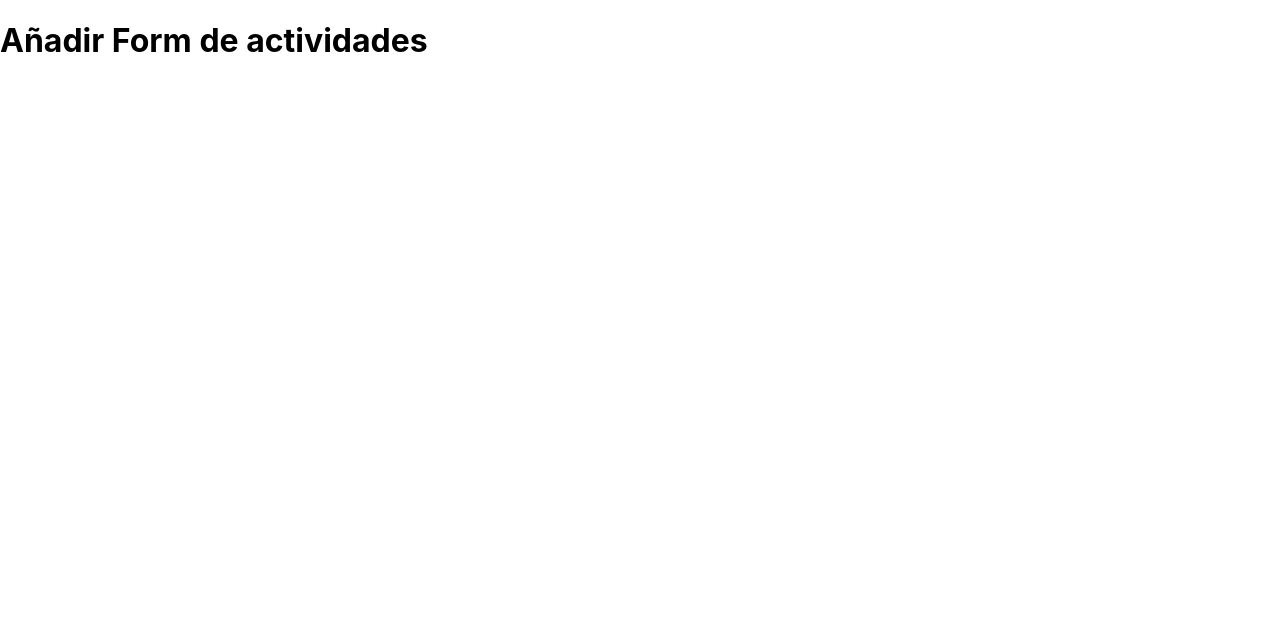
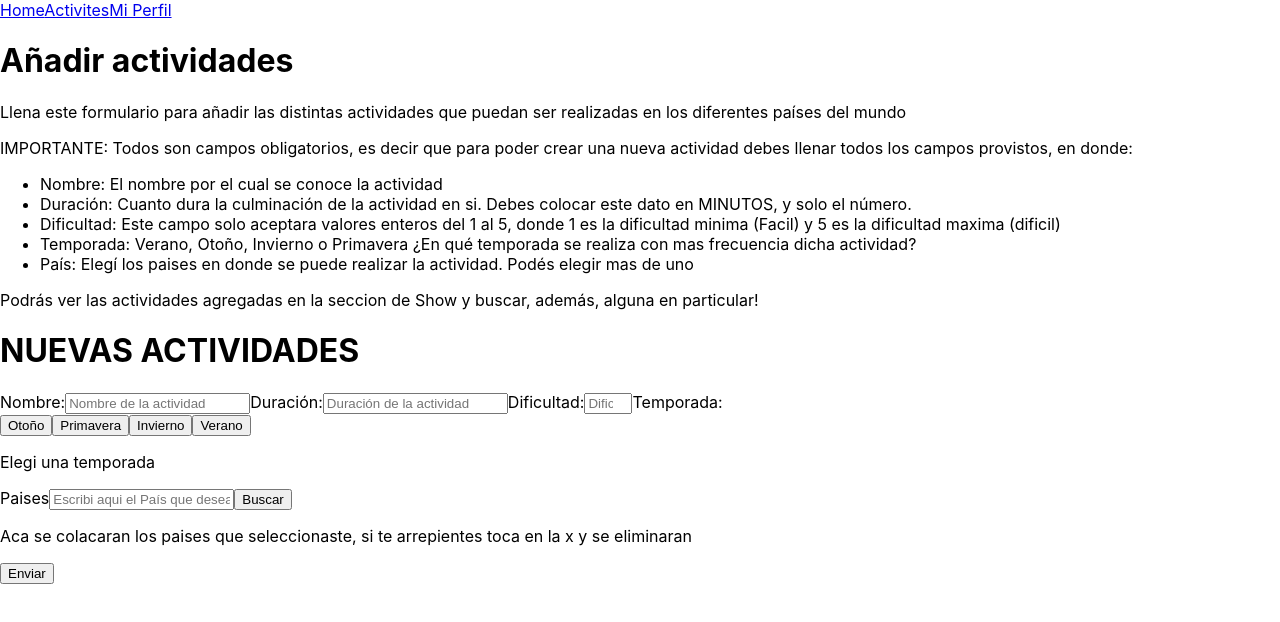
Before and after one commit to JosseMoyano/Countries, a React (Create React App) app in the folder client/: page /activities/add in a window 1280 px wide. Shown: the top 622 px of the page. Built offline with nearby package versions, Linux system fonts and the light colour scheme.

Commit message:
Frontend in process

```diff
--- a/client/src/App.js
+++ b/client/src/App.js
@@ -10,14 +10,16 @@ import MiPerfil from './views/mi_perfil';
 import Activities from './views/activities';
 import AddActivities from './views/add_activities';
 import ShowActivities from './views/show_activities';
+import Nav from './views/nav';
 
 function App() {
   return (
     <>
-    <Route exact path='/inicio' component={Inicio} />
+    <Route path='/' component={Nav} />
+    <Route path='/inicio' component={Inicio} />
     <Route exact path='/' component={Home} />
     <Route path='/perfil' component={MiPerfil} />
-    <Route path='activities' componente={Activities} />
+    <Route exact path='/activities' component={Activities} />
     <Route path='/activities/add' component={AddActivities} />
     <Route path='activities/show' component={ShowActivities} />
     <Route exact path='/countries/:id' component={DetailCountry} />
--- a/client/src/redux/action/index.js
+++ b/client/src/redux/action/index.js
@@ -6,6 +6,8 @@ export const ADD_FAVOURITE = 'ADD_FAVOURITE';
 export const REMOVE_FAVOURITE = 'REMOVE_FAVOURITE';
 export const GET_COUNTRY_DETAIL = 'GET_COUNTRY_DETAIL';
 export const CLEAR = 'CLEAR';
+export const CLEAR_COUNTRIES_LOADED = 'CLEAR_COUNTRIES_LOADED';
+export const ORDER_CONTINENTE = 'ORDER_CONTINENTE';
 
 
 export const getCountry = () => {
@@ -61,3 +63,10 @@ export const clearPage = () => {
         payload: undefined
     }
 }
+
+export const clearCountriesLoaded = () => {
+    return {
+        type: CLEAR_COUNTRIES_LOADED,
+        payload: undefined
+    }
+}
--- a/client/src/redux/reducer/index.js
+++ b/client/src/redux/reducer/index.js
@@ -1,4 +1,4 @@
-import { GET_COUNTRY, SEARCH_COUNTRIES, ADD_FAVOURITE, REMOVE_FAVOURITE, GET_COUNTRY_DETAIL, CLEAR } from '../action';
+import { GET_COUNTRY, SEARCH_COUNTRIES, ADD_FAVOURITE, REMOVE_FAVOURITE, GET_COUNTRY_DETAIL, CLEAR, CLEAR_COUNTRIES_LOADED } from '../action';
 
 const initialState = {
     countries : undefined,
@@ -43,6 +43,13 @@ export default function reducer (state = initialState, action){
                 countriesDetail: action.payload
             }
 
+        case CLEAR_COUNTRIES_LOADED:
+            return{
+                ...state,
+                countriesLoades: action.payload
+            }
+
+
         default:
             return state;
     }
--- a/client/src/views/activities.jsx
+++ b/client/src/views/activities.jsx
@@ -6,6 +6,7 @@ export default function Activities () {
 
     return (
         <div>
+            <h1>Hola</h1>
             <NavLink to= '/activities/add' >Añadir actividades</NavLink>
             <NavLink to='/activities/show' >Mostrar actividades</NavLink>
         </div>
--- a/client/src/views/add_activities.jsx
+++ b/client/src/views/add_activities.jsx
@@ -1,8 +1,166 @@
 import React from 'react';
+import { useState } from 'react';
+import { useDispatch, useSelector } from 'react-redux';
+import { searchCountries, clearCountriesLoaded } from '../redux/action';
 
 export default function AddActivities (){
 
+    const [actividad, setactividad] = useState({
+        name:'',
+        dificultad:'',
+        duracion: '',
+        temporada:'',
+        idPais:[]
+    })
+
+    const [country, setCountry] = useState('')
+
+    const [name, setName] = useState([])
+
+    const dispatch = useDispatch()
+
+    const countriesLoaded = useSelector(state => state.countriesLoades)
+
+    let countries;
+    if(Array.isArray(countriesLoaded)){
+        countries = countriesLoaded.slice(0,11)
+    } else {
+        countries = []
+    }
+
+    const handleOnChange = (e) => {
+        setactividad({...actividad,
+        [e.target.name] : e.target.value})
+    }
+
+    const handleOnSearch = (e) => {
+        e.preventDefault();
+        dispatch(searchCountries(country))
+        setCountry("");
+    }
+
+    const onChange = (e) => {
+        setCountry(e.target.value)
+    }
+
+    const onClick = (e, id, nombre) => {
+        e.preventDefault()
+        setactividad({
+            ...actividad,
+            idPais:[...actividad.idPais, id]
+        })
+        setName([
+            ...name,
+            {id , nombre}])
+        // dispatch(clearCountriesLoaded())
+    }
+
+    const eliminarPais = (e, nombre, id) => {
+        e.preventDefault()
+        setactividad({
+            ...actividad,
+            pais : actividad.idPais.filter(p => p !== id)
+        })
+        setName(
+            name.filter(n => n.id !== id)
+        )
+    }
+
+    const agregarTemporada = (e) => {
+        e.preventDefault()
+        setactividad({
+            ...actividad,
+            temporada: e.target.value
+        })
+    }
+
+
+
+    const handleOnSubmit = (e) => {
+        e.preventDefault()
+        fetch('http://localhost:3001/activities/add', {
+            method: 'post',
+            body:    JSON.stringify(actividad),
+            headers: { 'Content-Type': 'application/json' },
+        })
+        .then(res => res.json())
+        .then(() => alert('Actividad Creada Con exito'))
+        .catch((e) => alert('Faltan cargar Datos'));
+        setCountry('')
+        setactividad({
+        name:'',
+        duracion: '',
+        dificultad:'',
+        temporada:'',
+        idPais:[]
+        })
+        setName([])
+        dispatch(clearCountriesLoaded())
+    }
+
     return (
-        <h1>Añadir Form de actividades</h1>
+        <>
+        <div>
+        <h1>Añadir actividades</h1>
+        <p>Llena este formulario para añadir las distintas actividades que puedan ser realizadas en los diferentes países del mundo</p>
+        <p>IMPORTANTE: Todos son campos obligatorios, es decir que para poder crear una nueva actividad debes llenar todos los campos provistos, en donde:</p>
+        <ul>
+            <li>Nombre: El nombre por el cual se conoce la actividad</li>
+            <li>Duración: Cuanto dura la culminación de la actividad en si. Debes colocar este dato en MINUTOS, y solo el número.</li>
+            <li>Dificultad: Este campo solo aceptara valores enteros del 1 al 5, donde 1 es la dificultad minima (Facil) y 5 es la dificultad maxima (dificil)</li>
+            <li>Temporada: Verano, Otoño, Invierno o Primavera ¿En qué temporada se realiza con mas frecuencia dicha actividad?</li>
+            <li>País: Elegí los paises en donde se puede realizar la actividad. Podés elegir mas de uno</li>
+        </ul>
+        <p>Podrás ver las actividades agregadas en la seccion de Show y buscar, además, alguna en particular!</p>
+        </div>
+
+        <form onSubmit={handleOnSubmit}>
+            <h1>NUEVAS ACTIVIDADES</h1>
+            <label>Nombre:</label>
+            <input type='text' name='name' value={actividad.name} placeholder='Nombre de la actividad' onChange={handleOnChange} pattern="[a-zA-Z- ]*" required />
+            <label>Duración:</label>
+            <input type='number' name='duracion' value={actividad.duracion} placeholder='Duración de la actividad' onChange={handleOnChange} required />
+            <label>Dificultad:</label>
+            <input type='number' name='dificultad' value={actividad.dificultad} max='5' min='1' placeholder='Dificultad de la actividad' onChange={handleOnChange} required />
+            <label>Temporada:</label>
+
+            <div>
+                <button value={'Otoño'} onClick={(e) => (agregarTemporada(e))} >Otoño</button>
+                <button value={'Primavera'} onClick={(e) => (agregarTemporada(e))} >Primavera</button>
+                <button value={'Invierno'} onClick={(e) => (agregarTemporada(e))} >Invierno</button>
+                <button value={'Verano'} onClick={(e) => (agregarTemporada(e))} >Verano</button>
+            </div>
+            {
+                actividad.temporada ? (
+                    <p>{actividad.temporada}</p>
+                ) : (<p>Elegi una temporada</p>)
+            }
+            <label>Paises</label>
+            <input type='text' placeholder='Escribi aqui el País que deseas encontrar' onChange={onChange} value={country} />
+            <button onClick={handleOnSearch}>Buscar</button>
+            {
+                (name.length > 0) ? (
+                    name.map(c => (
+                        <div key={c.id}>
+                        <p>{c.nombre}</p>
+                        <button onClick={(e) => eliminarPais(e, c.nombre, c.id)}>x</button>
+                        </div>
+                    ))
+                ) : (<p>Aca se colacaran los paises que seleccionaste, si te arrepientes toca en la x y se eliminaran</p>)
+            }
+            {!actividad.idPais && (<p>Selecciona un Pais...</p>)}
+            {
+                (typeof countriesLoaded === 'string') ? (
+                    <h1>No hay coincidencias</h1>
+                ) : countries ?  countries.map(c => (
+                    <div key={c.id}>
+                    <label>{c.name}</label>
+                    <button onClick={(e) => onClick(e, c.id, c.name)}>+</button>
+                    </div>
+                )) : (<p>Cargando Paises</p>)
+            }
+            <button onSubmit={handleOnSubmit} >Enviar</button>
+        </form>
+        </>
     )
 }
--- a/client/src/views/home.jsx
+++ b/client/src/views/home.jsx
@@ -1,20 +1,20 @@
 import { React, useEffect, useState } from 'react';
 import { useDispatch, useSelector } from 'react-redux';
-import { NavLink } from 'react-router-dom';
 import Pais from '../components/pais';
-import { getCountry, searchCountries } from '../redux/action';
+import { getCountry, searchCountries, clearCountriesLoaded, } from '../redux/action';
 
 
 export default function Home (){
 
     const [ country, setCountry ] = useState("");
     const dispatch = useDispatch();
-    const countries = useSelector( state => state.countries);
-    const countriesLoaded = useSelector( state => state.countriesLoades);
+    let countries = useSelector( state => state.countries);
+    let countriesLoaded = useSelector( state => state.countriesLoades);
 
     useEffect(() => {
         dispatch(getCountry());
-    },[dispatch])
+        return dispatch(clearCountriesLoaded())
+    },[dispatch,])
 
     const hanldeOnChange = (e) => {
         setCountry(e.target.value)
@@ -29,14 +29,6 @@ export default function Home (){
     return (
         <>
             <header>
-                <nav>
-                    <ul>
-                        <li>
-                            <NavLink exact to='/perfil'>Mi Perfil</NavLink>
-                            <NavLink exact to='/activities'>Actividades</NavLink>
-                        </li>
-                    </ul>
-                </nav>
                 <div>
                     {/* hay que agregar la funcionalidad que me vaya mostrando los paises  que coinciden con lo que se va escribiendo en el imput (Diego lo hizo     en una HW) */}
                     <input type='text' placeholder='Escribi aqui el País que deseas encontrar' onChange={hanldeOnChange} value={country} />
@@ -44,10 +36,10 @@ export default function Home (){
                 </div>
                 <div>
                     {/* cada button tiene una funcionalidad de filtro diferente que hay     que aplicar */}
-                    <button>CONTINENTE</button>
+                    <button >CONTINENTE</button>
                     <button>ACTIVIDAD</button>
-                    <button>A-Z</button>
-                    <button>Z-A</button>
+                    <button >A-Z</button>
+                    <button >Z-A</button>
                     <button>POBLACIÓN</button>
                 </div>
             </header>
--- /dev/null
+++ b/client/src/views/nav.jsx
@@ -0,0 +1,13 @@
+import React from 'react';
+import { NavLink } from 'react-router-dom';
+
+export default function Nav () {
+
+    return (
+        <div>
+            <NavLink to='/' >Home</NavLink>
+            <NavLink to='/activities' >Activites</NavLink>
+            <NavLink to='/perfil' >Mi Perfil</NavLink>
+        </div>
+    )
+}
```
Also changed, not shown: client/src/utils/index.js (added, +31 -0 lines).
